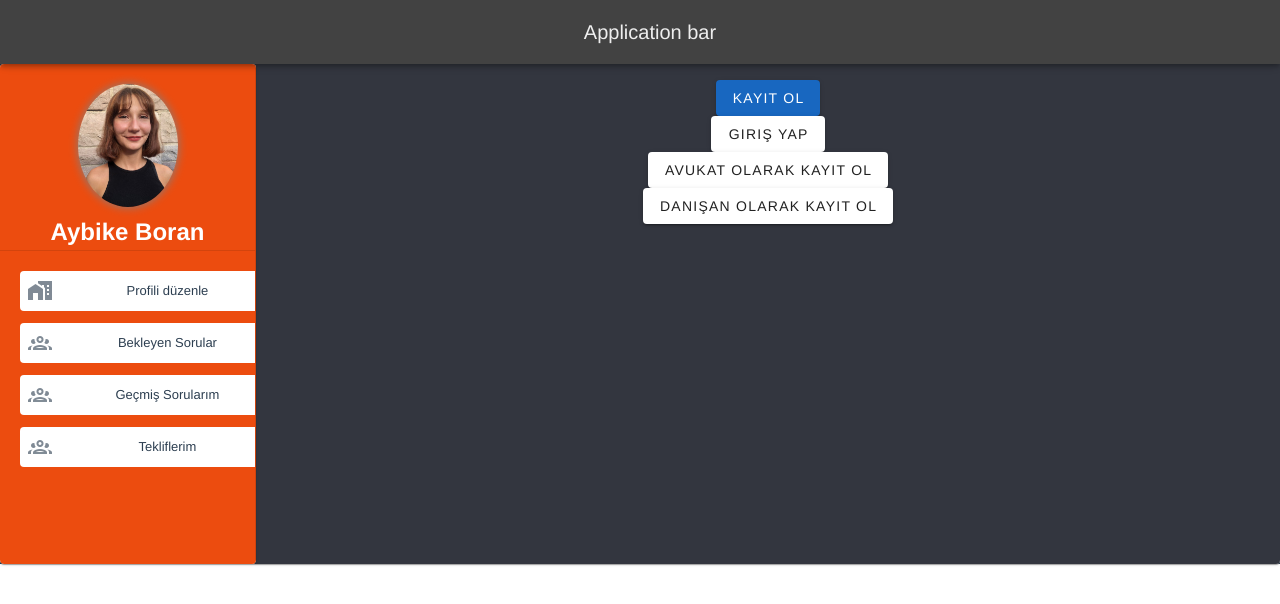
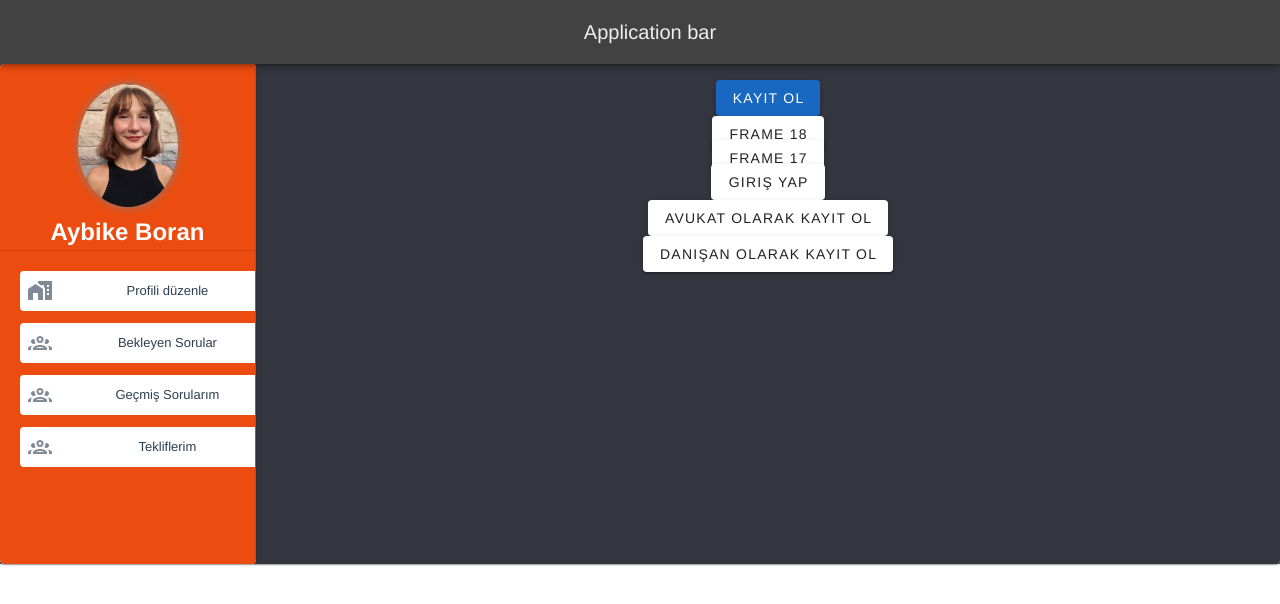
Before and after one commit to boranaybike/ask-to-lawyer-front, a Vue app: page / in a window 1280 px wide. Shown: the top 604 px of the page. Built offline with nearby package versions, Linux system fonts and the light colour scheme.

Commit message:
frame 17 and 18

```diff
--- /dev/null
+++ b/src/components/frame17.vue
@@ -0,0 +1,48 @@
+<template>
+    <v-row justify="center">
+      <v-dialog
+        v-model="dialog"
+        persistent
+        width="auto"
+      >
+        <template v-slot:activator="{ props }">
+          <v-btn v-bind="props">
+            frame 17
+          </v-btn>
+        </template>
+        <v-card>
+          <v-card-title class="text-h5">
+            Teklifi Onaylıyor musunuz?
+          </v-card-title>
+
+          <v-card-actions>
+            <v-spacer></v-spacer>
+            <v-btn
+              color="green-darken-1"
+              variant="text"
+              @click="dialog = false"
+            >
+              Disagree
+            </v-btn>
+            <v-btn
+              color="green-darken-1"
+              variant="text"
+              @click="dialog = false"
+            >
+              Agree
+            </v-btn>
+          </v-card-actions>
+        </v-card>
+      </v-dialog>
+    </v-row>
+  </template>
+
+  <script>
+  export default {
+    data () {
+      return {
+        dialog: false,
+      }
+    },
+  }
+</script>
--- /dev/null
+++ b/src/components/frame18.vue
@@ -0,0 +1,60 @@
+<template>
+    <div class="text-center">
+      <v-dialog
+        v-model="dialog"
+        width="auto"
+      >
+        <template v-slot:activator="{ props }">
+          <v-btn
+
+            v-bind="props"
+          >
+            frame 18
+          </v-btn>
+        </template>
+
+        <v-card style="position: relative; width: 596px; height: 186px; background: #E7ECEF; border-radius: 20px;">
+          <v-card-text>
+            Ödeme Sayfasına Yönlendiriliyorsunuz...
+          </v-card-text>
+          <v-card-actions>
+            <v-btn @click="dialog = false">X</v-btn>
+          </v-card-actions>
+        </v-card>
+      </v-dialog>
+    </div>
+  </template>
+
+<script>
+export default {
+  data () {
+    return {
+      dialog: false,
+    }
+  },
+}
+</script>
+<style>
+.v-card-text{
+    position: absolute;
+    width: 376px;
+    height: 24px;
+    left: 118px;
+    top: 81px;
+
+    font-family: 'Inter';
+    font-style: normal;
+    font-weight: 400;
+    font-size: 20px;
+    line-height: 24px;
+
+    color: #000000;
+}
+.v-card-actions{
+    text-align: right;
+    height: 30px;
+    top: 9px;
+    position: relative;
+
+}
+</style>
--- a/src/views/HomeView.vue
+++ b/src/views/HomeView.vue
@@ -2,6 +2,8 @@
   <div class="home">
     <div>
       <signupModal/>
+      <frame18/>
+      <frame17/>
     </div>
 
     <div>
@@ -45,6 +47,8 @@ import signupModal from '../components/Signup.vue'
 import signupLawyer from '../components/SignupLawyer.vue'
 import signupCustomer from '../components/SignupCustomer.vue'
 import profile from '../components/shared/LawyerProfileEdit.vue'
+import frame18 from '../components/frame18.vue'
+import frame17 from '../components/frame17.vue'
 
 export default defineComponent({
   name: 'HomeView',
@@ -53,7 +57,9 @@ export default defineComponent({
     signupModal,
     signupLawyer,
     signupCustomer,
-    profile
+    profile,
+    frame18,
+    frame17,
 
       },
       setup() {
@@ -61,7 +67,9 @@ export default defineComponent({
     const signupModalShow = ref(false);
     const signupLawyerShow = ref(false);
     const signupCustomerShow = ref(false);
-    return { signinModalShow , signupModalShow , signupLawyerShow , signupCustomerShow};
+    const frame18Show = ref(false);
+    const frame17Show = ref(false);
+    return { signinModalShow , signupModalShow , signupLawyerShow , signupCustomerShow, frame18Show, frame17Show};
   },
 
 });
```
